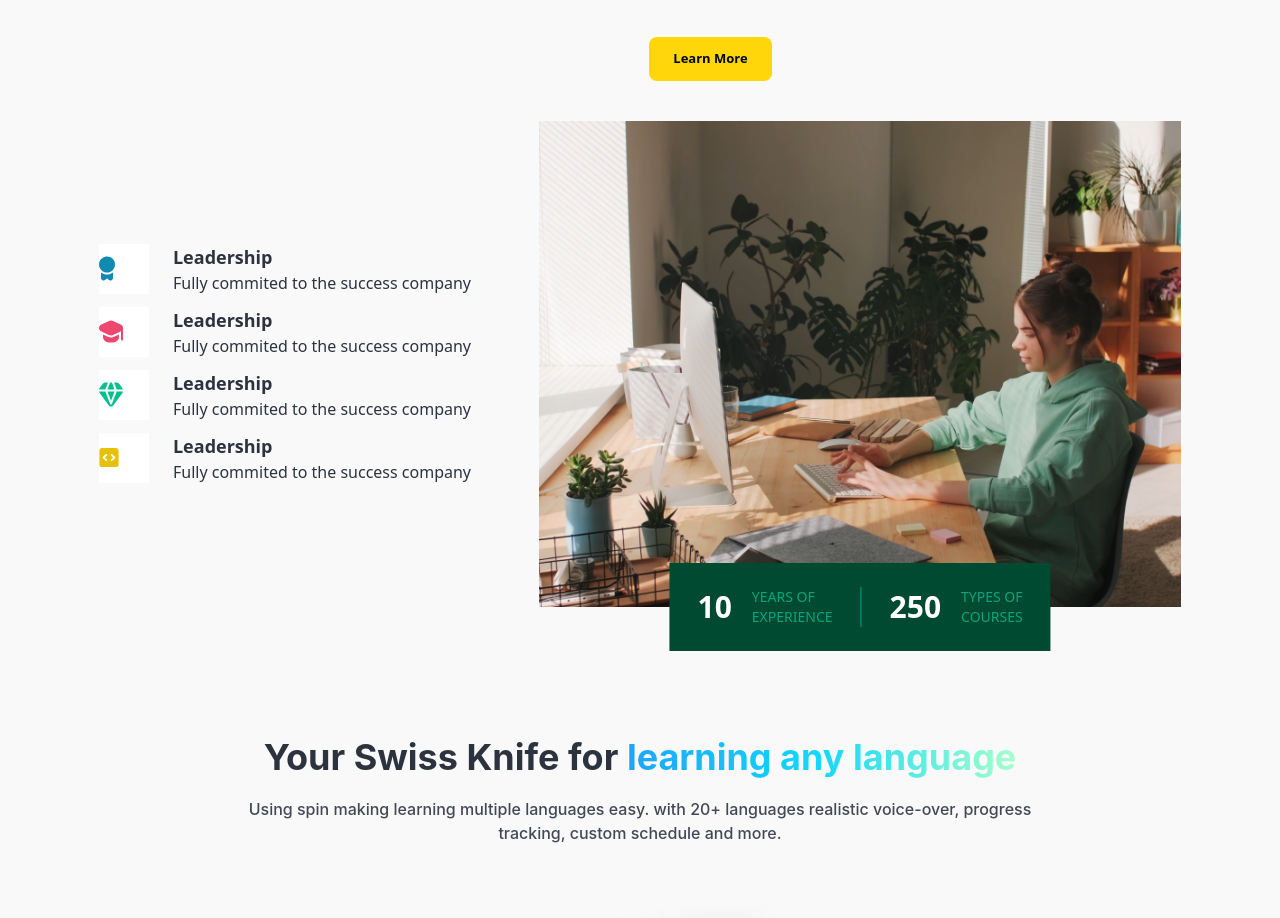
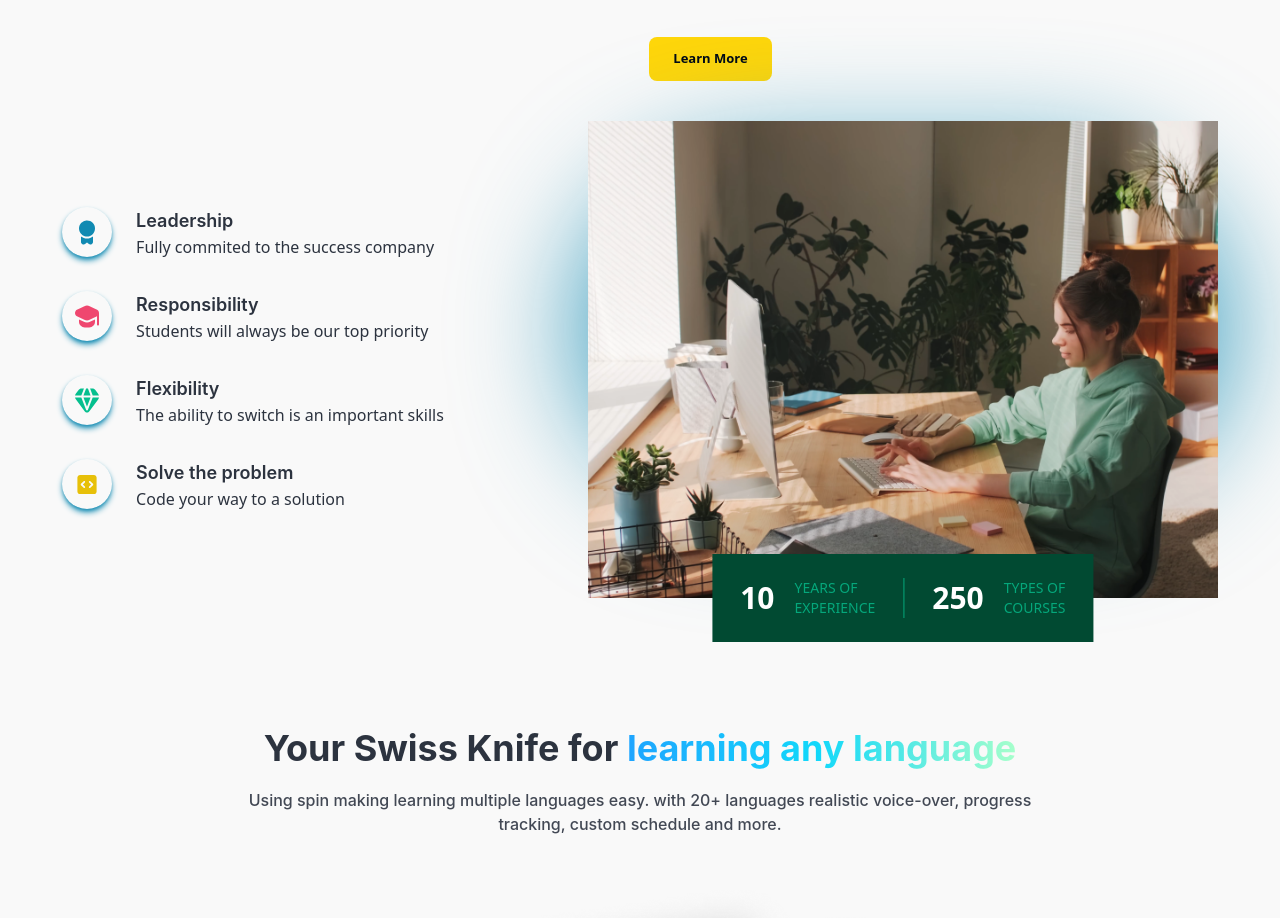
Before and after one commit to Kushagra910/StudyNotion-FrontEnd, a React (Create React App) app: page / in a window 1280 px wide. Shown: the part 1876-2794 px from the top of the page. Built offline with nearby package versions, Linux system fonts and the light colour scheme.

Commit message:
Added Styles & shadow

```diff
--- a/src/components/core/HomePage/TimelineSection.jsx
+++ b/src/components/core/HomePage/TimelineSection.jsx
@@ -13,18 +13,18 @@ const timeline = [
   },
   {
     Logo: Logo2,
-    Heading : "Leadership",
-    Descripton : "Fully commited to the success company",
+    Heading : "Responsibility",
+    Descripton : "Students will always be our top priority",
   },
   {
     Logo: Logo3,
-    Heading : "Leadership",
-    Descripton : "Fully commited to the success company",
+    Heading : "Flexibility",
+    Descripton : "The ability to switch is an important skills",
   },
   {
     Logo: Logo4,
-    Heading : "Leadership",
-    Descripton : "Fully commited to the success company",
+    Heading : "Solve the problem",
+    Descripton : "Code your way to a solution",
   },
 ];
 
@@ -33,18 +33,18 @@ const timeline = [
 const TimelineSection = () => {
   return (
     <div>
-      <div className='flex flex-row gap-15 items-center'>
+      <div className='flex flex-row gap-16 items-center '>
 
           {/* Left box */}
-          <div className='w-[45%] flex flex-col gap-3'>
+          <div className='w-[45%] flex flex-col gap-8'>
             {  timeline.map((element,index)=>{
                 return (
                     <div className='flex flex-row gap-6 ' key={index}>
-                        <div className='w-[50px] h-[50px] bg-white flex items-center'>
+                        <div className='w-[50px] h-[50px] flex items-center justify-center rounded-full shadow-md shadow-blue-200'>
                             <img src={element.Logo} alt={"logo"}/>
                         </div>
                         <div>
-                          <h2 className='font-semibold text-[18px]'>{element.Heading}</h2>
+                          <h2 className='font-semibold text-[18px] font-inter  leading-7'>{element.Heading}</h2>
                           <p className='text-base'>{element.Descripton}</p>
                         </div>
                     </div>
@@ -53,9 +53,10 @@ const TimelineSection = () => {
           </div>
 
           {/* right Box */}
-          <div className='relative shadow-blue-200'>
-                <img src={timelineImage} alt={"Timeline"} className='shadow-white object-fit '/>
-                <div className='absolute bg-caribbeangreen-700 flex text-white uppercase py-6 left-[50%] translate-x-[-50%] translate-y-[-50%]'>
+          <div className='relative  z-10 '>
+                <div className='bg-blue w-full  rounded-full shadow-4xl bg-blue-200 blur-3xl z-0 top-12 h-2/3 absolute '></div>
+                <img src={timelineImage} alt={"Timeline"} className='shadow-white relative object-fit z-10'/>
+                <div className='absolute bg-caribbeangreen-700 flex text-white uppercase py-6 left-[50%] translate-x-[-50%] translate-y-[-50%]  z-20'>
                   <div className='flex gap-5 items-center border-r border-caribbeangreen-300 px-7'>
                     <p className='text-3xl font-bold'>10</p>
                     <p className='text-caribbeangreen-300 text-sm'>Years of Experience</p>
```
